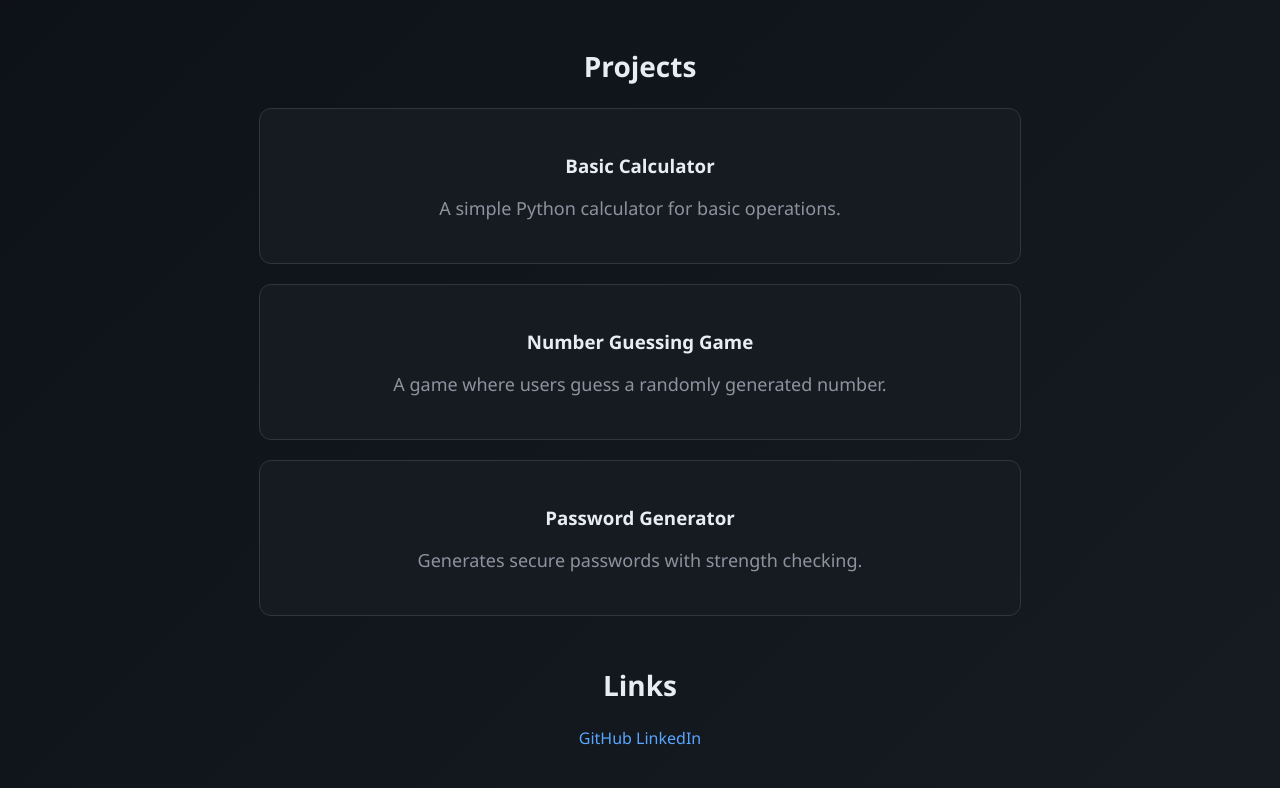
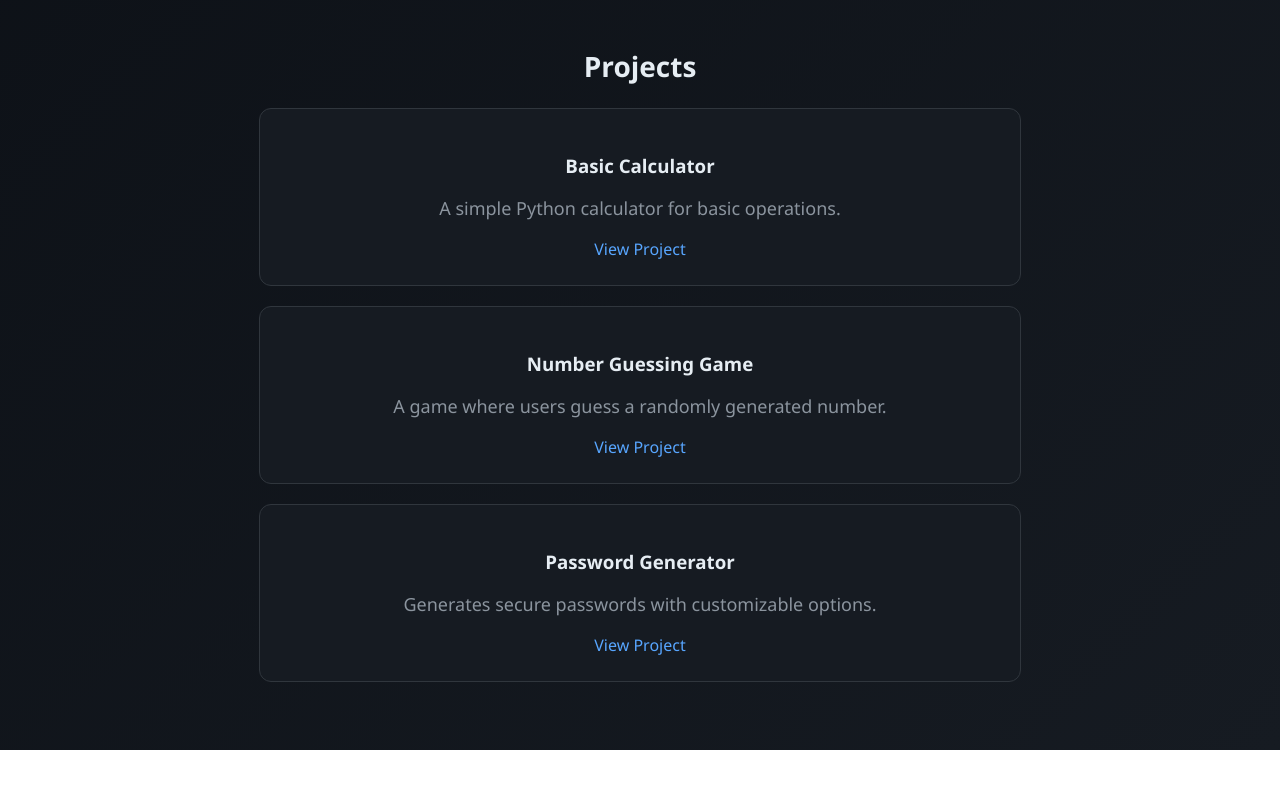
Before and after one commit to plainaditya/Portfolio-Website, a plain HTML site: page index.html in a window 1280 px wide. Shown: the part 190-978 px from the top of the page. After the commit the page ends 940 px from the top, so only its background shows below. Drawn offline with Linux system fonts and the light colour scheme.

Commit message:
Add project links to project cards in index.html

```diff
--- a/index.html
+++ b/index.html
@@ -12,26 +12,22 @@
 
         <h2>Projects</h2>
 
-        <div class="projects">
         <div class="card">
     <h3>Basic Calculator</h3>
     <p>A simple Python calculator for basic operations.</p>
+    <a href="https://github.com/plainaditya/first-project-calculator" target="_blank">View Project</a>
 </div>
 
 <div class="card">
     <h3>Number Guessing Game</h3>
     <p>A game where users guess a randomly generated number.</p>
+    <a href="https://github.com/plainaditya/Number-guessing-game" target="_blank">View Project</a>
 </div>
 
 <div class="card">
     <h3>Password Generator</h3>
-                <p>Generates secure passwords with strength checking.</p>
-            </div>
-        </div>
-
-        <h2>Links</h2>
-        <a href="https://github.com/plainaditya" target="_blank">GitHub</a>
-        <a href="https://linkedin.com/in/plainaditya" target="_blank">LinkedIn</a>
+    <p>Generates secure passwords with customizable options.</p>
+    <a href="https://github.com/plainaditya/Password-Generator" target="_blank">View Project</a>
 </div>
 
 </body>
```
Lines whose indentation alone changed are shown as unchanged.
